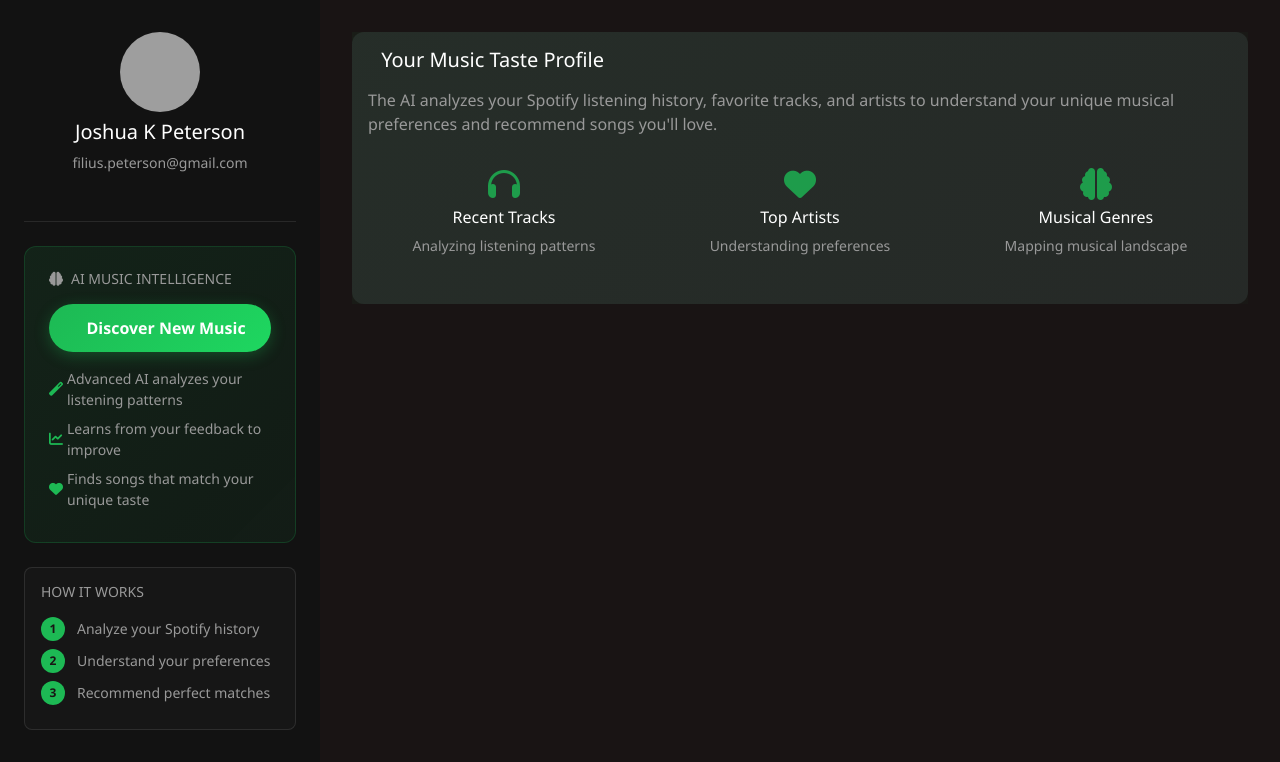
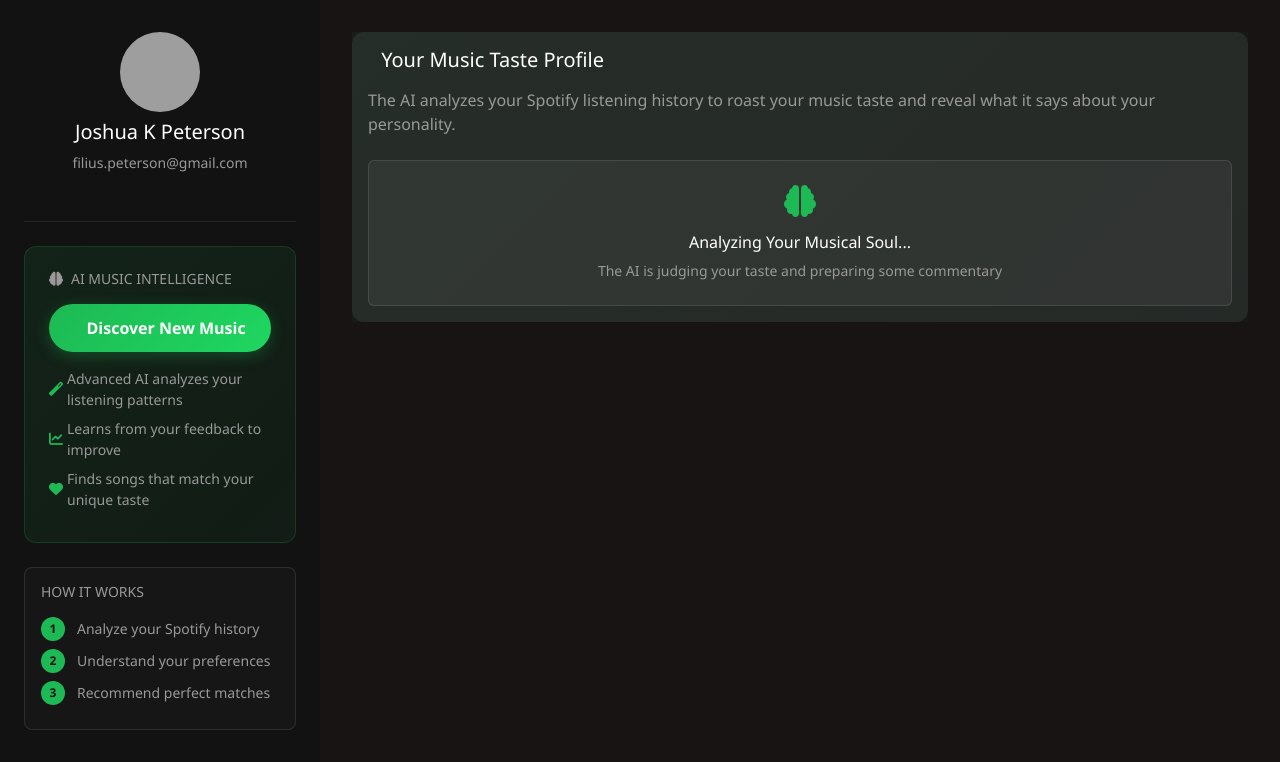
Before and after one commit to echoflame14/spotifai, a Flask app: template templates/dashboard.html in a window 1280 px wide. Shown: the part 59-821 px from the top of the page. Run offline with Flask 3, Linux system fonts and the light colour scheme; the template is opened without the code that fills it: values that come from a table or form of the project are taken from there, others are empty; grey boxes are pictures that could not be loaded.

Commit message:
Analyze user music taste with playful AI commentary instead of generic stats
Refactors AI prompt and template to provide snarky, personality-focused music analysis, replacing top artists with user taste roast.

Replit-Commit-Author: Agent
Replit-Commit-Session-Id: 29540f0e-a192-4226-bd99-4fa6a87f0a2e
Replit-Commit-Screenshot-Url: https://storage.googleapis.com/screenshot-production-us-central1/deb2334e-2767-4af0-932d-2c07564b350b/ba4d9573-5362-49a0-8ea9-dd2ef1f60463.jpg

```diff
--- a/templates/dashboard.html
+++ b/templates/dashboard.html
@@ -83,75 +83,38 @@
                             <i class="fas fa-user-music text-spotify me-2"></i>
                             Your Music Taste Profile
                         </h5>
-                        <p class="text-muted">The AI analyzes your Spotify listening history, favorite tracks, and artists to understand your unique musical preferences and recommend songs you'll love.</p>
-                        <div class="row mt-3">
-                            <div class="col-md-4">
-                                <div class="stat-item text-center">
-                                    <i class="fas fa-headphones text-spotify fa-2x mb-2"></i>
-                                    <h6 class="text-white">Recent Tracks</h6>
-                                    {% if music_insights and music_insights.recent_tracks %}
-                                        <div class="insight-number text-spotify fw-bold">{{ music_insights.recent_tracks.count }}</div>
-                                        <p class="text-muted small">{{ music_insights.recent_tracks.description }}</p>
-                                        {% if music_insights.recent_tracks.examples %}
-                                            <div class="examples mt-2">
-                                                {% for track in music_insights.recent_tracks.examples[:2] %}
-                                                    <span class="badge bg-dark text-light small me-1">{{ track }}</span>
-                                                {% endfor %}
-                                            </div>
-                                        {% endif %}
-                                    {% else %}
-                                        <p class="text-muted small">Analyzing listening patterns</p>
-                                    {% endif %}
+                        <p class="text-muted">The AI analyzes your Spotify listening history to roast your music taste and reveal what it says about your personality.</p>
+
+                        {% if music_insights and music_insights.analysis_ready %}
+                            <!-- AI Taste Roast -->
+                            {% if music_insights.user_taste_roast %}
+                                <div class="mt-4 p-4 rounded" style="background: rgba(29, 185, 84, 0.1); border: 1px solid rgba(29, 185, 84, 0.2);">
+                                    <h6 class="text-spotify mb-3">
+                                        <i class="fas fa-fire me-2"></i>
+                                        Musical Personality Analysis
+                                    </h6>
+                                    <p class="text-light mb-0" style="font-size: 1.1rem; line-height: 1.6;">{{ music_insights.user_taste_roast }}</p>
                                 </div>
-                            </div>
-                            <div class="col-md-4">
-                                <div class="stat-item text-center">
-                                    <i class="fas fa-heart text-spotify fa-2x mb-2"></i>
-                                    <h6 class="text-white">Top Artists</h6>
-                                    {% if music_insights and music_insights.top_artists %}
-                                        <div class="insight-number text-spotify fw-bold">{{ music_insights.top_artists.count }}</div>
-                                        <p class="text-muted small">{{ music_insights.top_artists.description }}</p>
-                                        {% if music_insights.top_artists.examples %}
-                                            <div class="examples mt-2">
-                                                {% for artist in music_insights.top_artists.examples[:2] %}
-                                                    <span class="badge bg-dark text-light small me-1">{{ artist }}</span>
-                                                {% endfor %}
-                                            </div>
-                                        {% endif %}
-                                    {% else %}
-                                        <p class="text-muted small">Understanding preferences</p>
-                                    {% endif %}
+                            {% endif %}
+
+                            <!-- Recent Mood Analysis -->
+                            {% if music_insights.recent_mood_analysis %}
+                                <div class="mt-3 p-4 rounded" style="background: rgba(255, 255, 255, 0.05); border: 1px solid rgba(255, 255, 255, 0.1);">
+                                    <h6 class="text-white mb-3">
+                                        <i class="fas fa-mood-smile text-warning me-2"></i>
+                                        Recent Listening Vibes
+                                    </h6>
+                                    <p class="text-light mb-0" style="font-size: 1.1rem; line-height: 1.6;">{{ music_insights.recent_mood_analysis }}</p>
                                 </div>
-                            </div>
-                            <div class="col-md-4">
-                                <div class="stat-item text-center">
-                                    <i class="fas fa-brain text-spotify fa-2x mb-2"></i>
-                                    <h6 class="text-white">Musical Genres</h6>
-                                    {% if music_insights and music_insights.genres %}
-                                        <div class="insight-number text-spotify fw-bold">{{ music_insights.genres.count }}</div>
-                                        <p class="text-muted small">{{ music_insights.genres.description }}</p>
-                                        {% if music_insights.genres.examples %}
-                                            <div class="examples mt-2">
-                                                {% for genre in music_insights.genres.examples[:2] %}
-                                                    <span class="badge bg-dark text-light small me-1">{{ genre }}</span>
-                                                {% endfor %}
-                                            </div>
-                                        {% endif %}
-                                    {% else %}
-                                        <p class="text-muted small">Mapping musical landscape</p>
-                                    {% endif %}
+                            {% endif %}
+                        {% else %}
+                            <!-- Loading state -->
+                            <div class="mt-4 p-4 rounded" style="background: rgba(255, 255, 255, 0.05); border: 1px solid rgba(255, 255, 255, 0.1);">
+                                <div class="text-center">
+                                    <i class="fas fa-brain text-spotify fa-2x mb-3"></i>
+                                    <h6 class="text-white mb-2">Analyzing Your Musical Soul...</h6>
+                                    <p class="text-muted small mb-0">The AI is judging your taste and preparing some commentary</p>
                                 </div>
-                            </div>
-                        </div>
-
-                        <!-- AI Personality Insights -->
-                        {% if music_insights and music_insights.personality_insights %}
-                            <div class="mt-4 p-3 rounded" style="background: rgba(29, 185, 84, 0.1); border: 1px solid rgba(29, 185, 84, 0.2);">
-                                <h6 class="text-spotify mb-2">
-                                    <i class="fas fa-brain me-2"></i>
-                                    AI Personality Analysis
-                                </h6>
-                                <p class="text-light small mb-0">{{ music_insights.personality_insights }}</p>
                             </div>
                         {% endif %}
                     </div>
```
Also changed, not shown: routes.py (+17 -28 lines).
